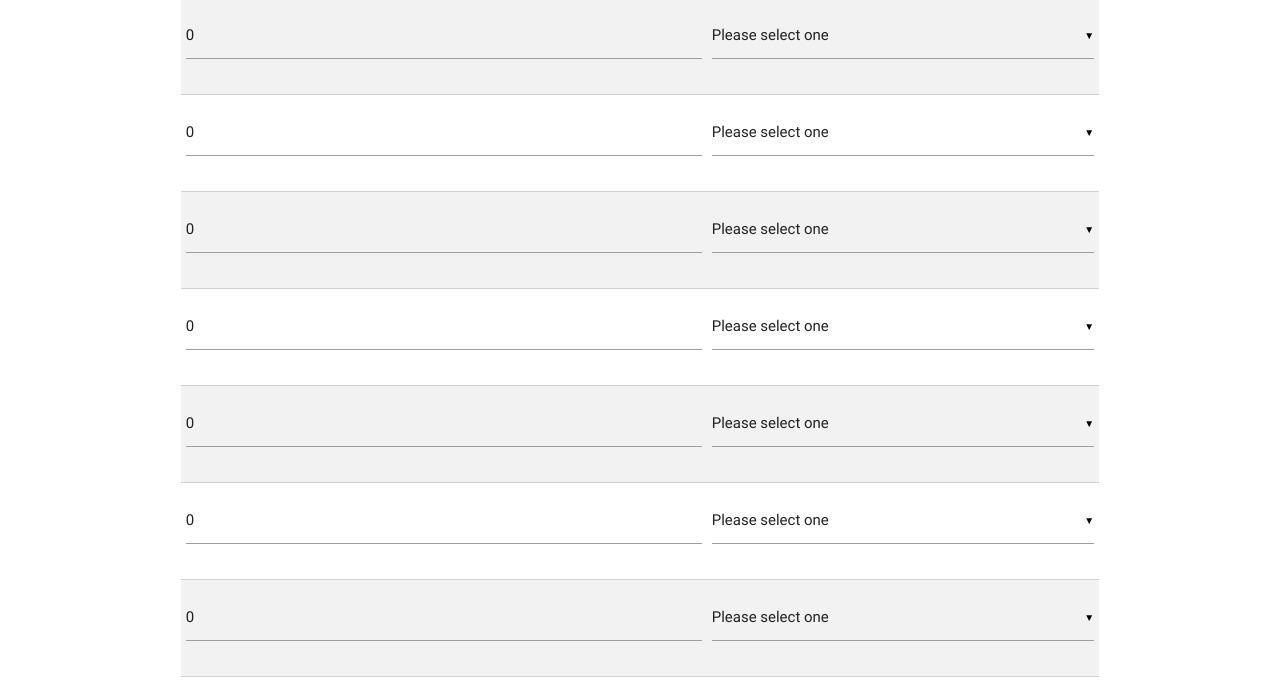
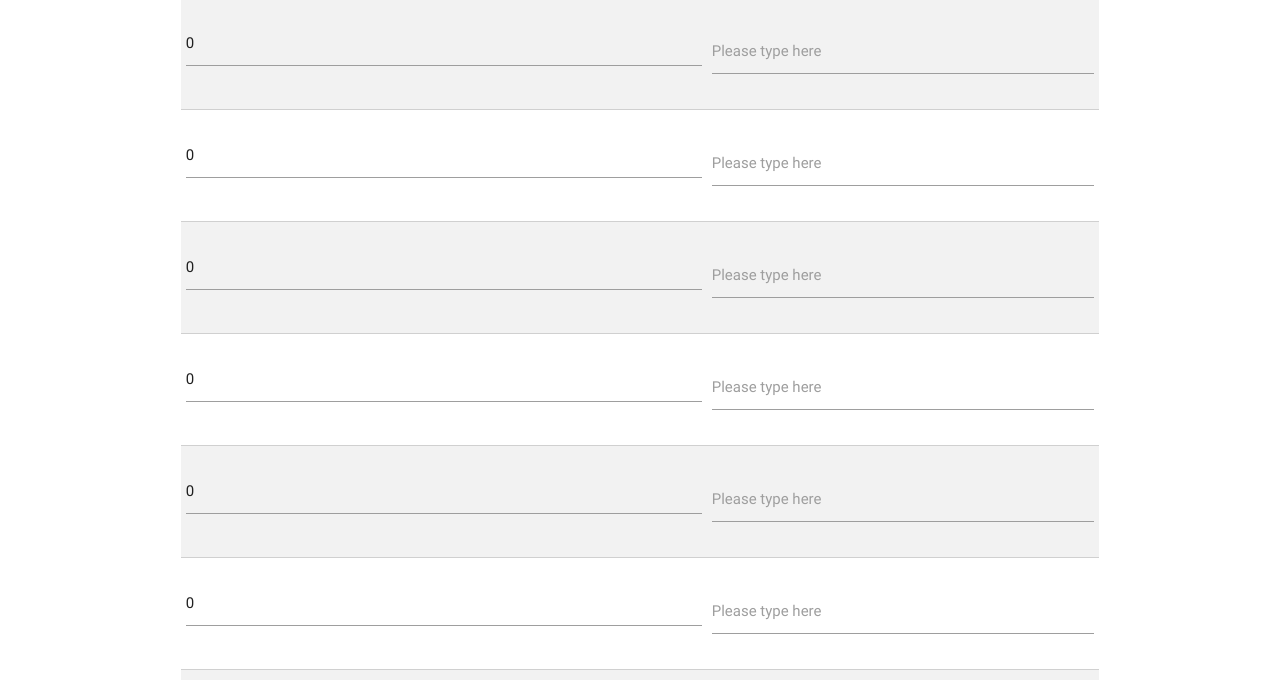
Before and after one commit to Muowee/pegasus, a website: page jobcard.html in a window 1280 px wide. Shown: the part 120-800 px from the top of the page. Drawn offline with nearby package versions, Linux system fonts and the light colour scheme.

Commit message:
replace select from part by autocomplete

```diff
--- a/jobcard.html
+++ b/jobcard.html
@@ -27,7 +27,6 @@
                 <jobcard
                     :data="gridData"
                     :columns="gridColumns"
-                    :options="options"
                     :bin="binNumber"
                     :orders="orders"
                     :date="dueDate"
@@ -66,10 +65,10 @@
                 <td class="part">
 
                     <span class="noEdit">{{entry.Part}}</span>
-                    <select :data-value="index">
-                        <option disabled value="" selected>Please select one</option>
-                        <option v-for="option in options">{{option.name}}</option>
-                    </select>
+                    <div class="input-field edit">
+                        <input type="text" class="autocomplete" :data-value="index" :id="index">
+                        <label :for="index">Please type here</label>
+                    </div>
                         <!-- trick to pass value selected to the gridData object -->
                         <input class="input_select" type="hidden" v-model="entry.Part" :data-value="index"/>
                     </span>
--- a/public/js/jobCard.js
+++ b/public/js/jobCard.js
@@ -1,8 +1,9 @@
-var option = [
-    {name:"test"},
-    {name:"asefsst2"},
-    {name:"zest3"}
-];
+var options = {
+    "test": null,
+    "asefsst2": null,
+    "zest3": null
+};
+
 var departments = [
     {name:"Powder Coating"},
     {name:"Antiquing"},
@@ -35,7 +36,6 @@ Vue.component('jobcard', {
     props:{
         data: Array,
         columns: Array,
-        options: Array,
         bin: {},
         orders: Array,
         date:{},
@@ -49,7 +49,6 @@ var jobcard = new Vue({
     data:{
         gridColumns: ['Quantity','Part'],
         gridData: job,
-        options: option,
         binNumber: {bin:''},
         orders: orders,
         dueDate: {date:''},
@@ -62,7 +61,17 @@ $(document).ready(function() {
     //render all select
     $('select').material_select();
     //on change event
-    $('.part select').change(function(){
+    $('input.autocomplete').autocomplete({
+        data: options,
+        onSelect: function(t){
+            console.log(t);
+        },
+        // limit: 20, // The max amount of results that can be shown at once. Default: Infinity.
+        minLength: 1, // The minimum length of the input for the autocomplete to start. Default: 1.
+    });
+
+    $('input.autocomplete').on('change', function () {
+
         //store this element into thus
         var thus = $(this);
         //store data-value of this into val
@@ -114,6 +123,7 @@ $(document).ready(function() {
         });
 
         jobcard.orders = orderClean;
+
         setTimeout(function(){
             window.print();
             $('.edit').show();
```
